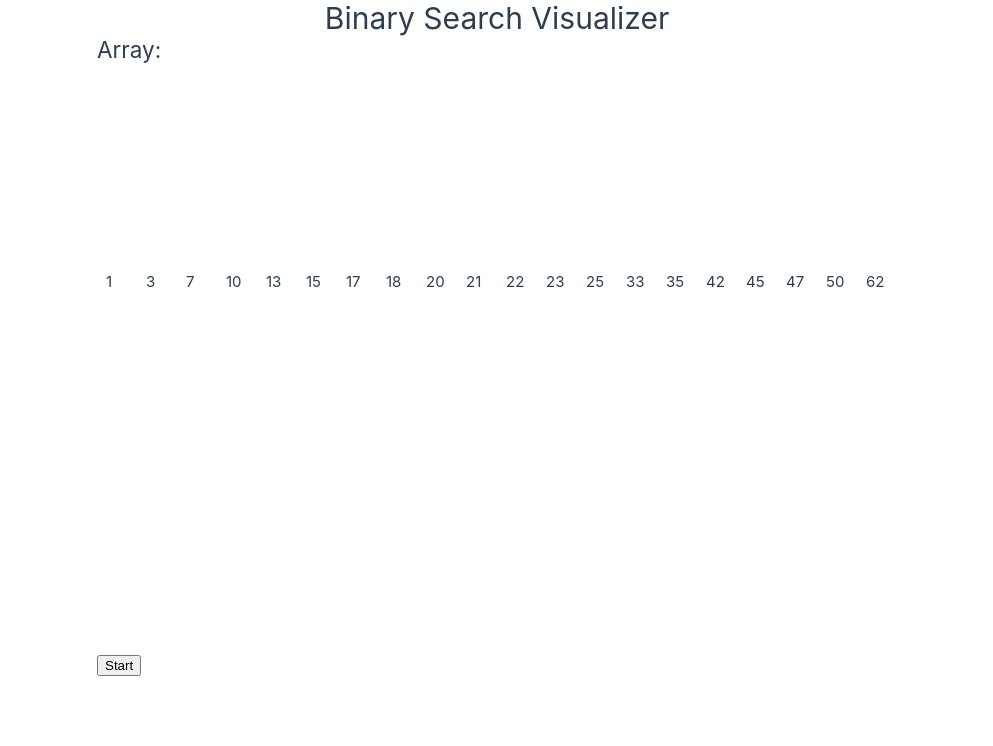
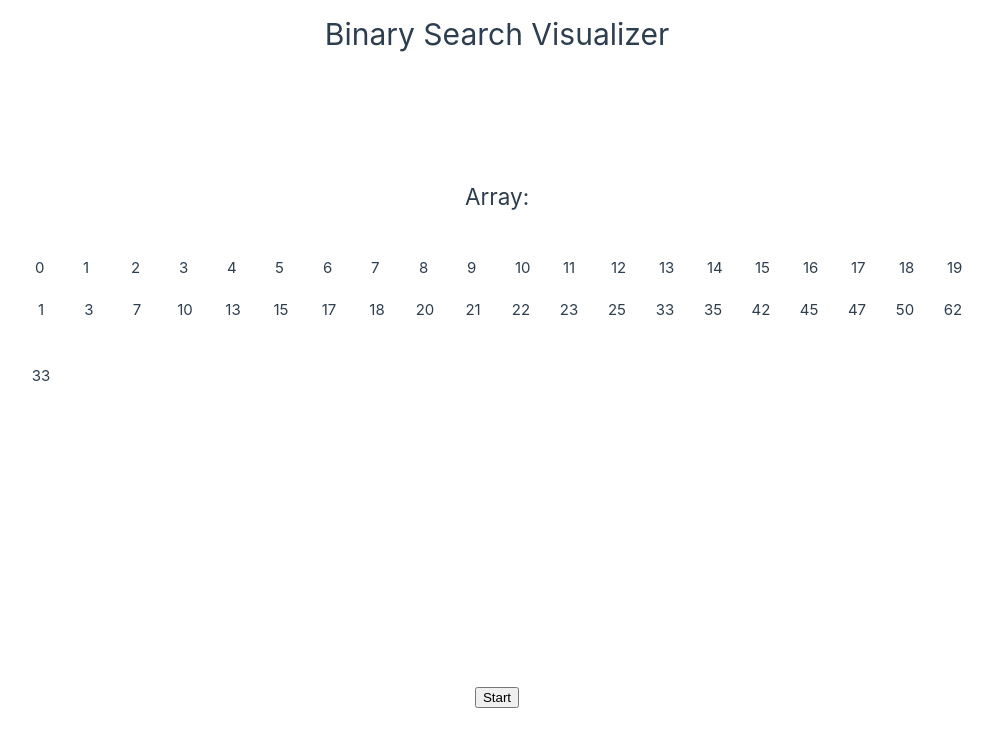
Before and after one commit to djbartolini/binary-search-visualizer, a Vue app: page / in a window 1280 px wide. Shown: the top 746 px of the page, without its empty margins (143-1136 px from the left). Built offline with nearby package versions, Linux system fonts and the light colour scheme.

Commit message:
implement binary search

```diff
--- a/src/App.vue
+++ b/src/App.vue
@@ -9,7 +9,9 @@
 
   <main>
     <h2>Array:</h2>
-    <Array />
+    <div class="components">
+      <Array />
+    </div>
     <div class="start-button-div">
       <button>Start</button>
     </div>
@@ -19,10 +21,24 @@
 <style scoped>
   header {
     display: flex;
+    margin: 16px;
   }
+
   main {
     min-height: 100vh;
+    display: flex;
+    flex-direction: column;
+    align-items: center;
   }
+
+  h2 {
+    margin: 12% auto 48px auto;
+  }
+
+  .components {
+    width: fit-content;
+  }
+
   .start-button-div {
     position: absolute;
     bottom: 20%;
--- a/src/components/Array.vue
+++ b/src/components/Array.vue
@@ -1,27 +1,74 @@
 <script setup lang="ts">
-  const array = [1, 3, 7, 10, 13, 15, 17, 18, 20, 21, 22, 23, 25, 33, 35, 42, 45, 47, 50, 62]
+  const array = [1, 3, 7, 10, 13, 15, 17, 18, 20, 21, 22, 23, 25, 33, 35, 42, 45, 47, 50, 62];
+
+  const binarySearch = (array: number[], key: number) => {
+    let start = 0;
+    let end = array.length - 1;
+
+    while (start <= end) {
+      let middle = Math.floor((start + end) / 2);
+
+      if (array[middle] === key) {
+        return middle;
+      } else if (array[middle] < key) {
+        start = middle++;
+      } else {
+        end = middle--;
+      }
+    }
+  }
+
+  const moveTermBox = () => {
+    const key = 33;
+
+  }
+
+  console.log(binarySearch(array, 33));
+
 </script>
 
 <template>
   <div class="array-div">
     <div v-for="(num, i) in array">
+      <div class="indices">
+        {{ i }}
+      </div>
       <div class="box">
         {{ num }}
       </div>
+    </div>
+  </div>
+  <div>
+    <div class="term">
+      {{ 33 }}
     </div>
   </div>
 </template>
 
 <style scoped>
   .array-div {
-    margin-top: 25%;
     display: flex;
     flex-direction: row;
   }
+
+  .indices {
+    padding: 0 0 10px 18px;
+  }
+
   .box {
     border: 1px solid white;
-    padding: 8px;
-    width: 40px;
-    height: 40px;
+    width: 48px;
+    height: 48px;
+    text-align: center;
+    padding-top: 12px;
+  }
+
+  .term {
+    border: 1px solid white;
+    width: 48px;
+    height: 48px;
+    text-align: center;
+    padding-top: 12px;
+    margin-top: 18px;
   }
 </style>
```
Also changed, not shown: src/components/Term.vue (added, +11 -0 lines).
